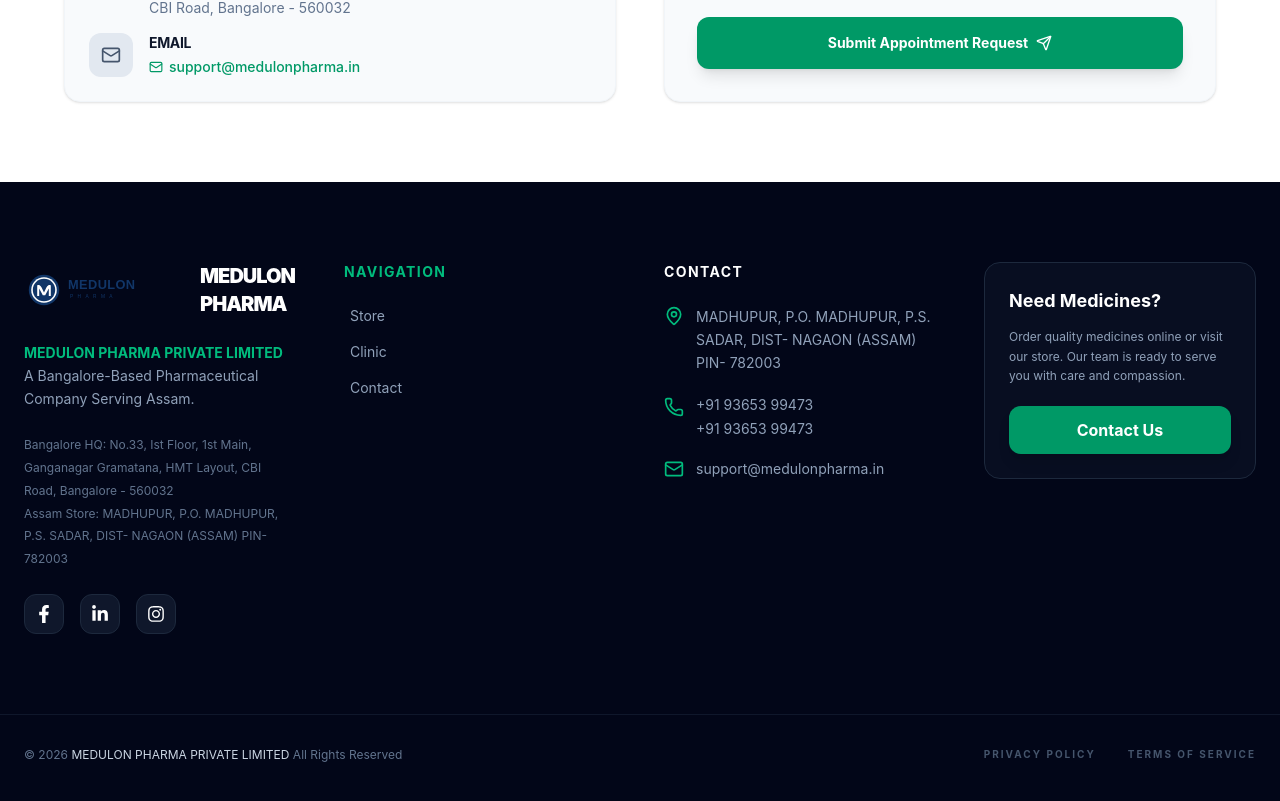
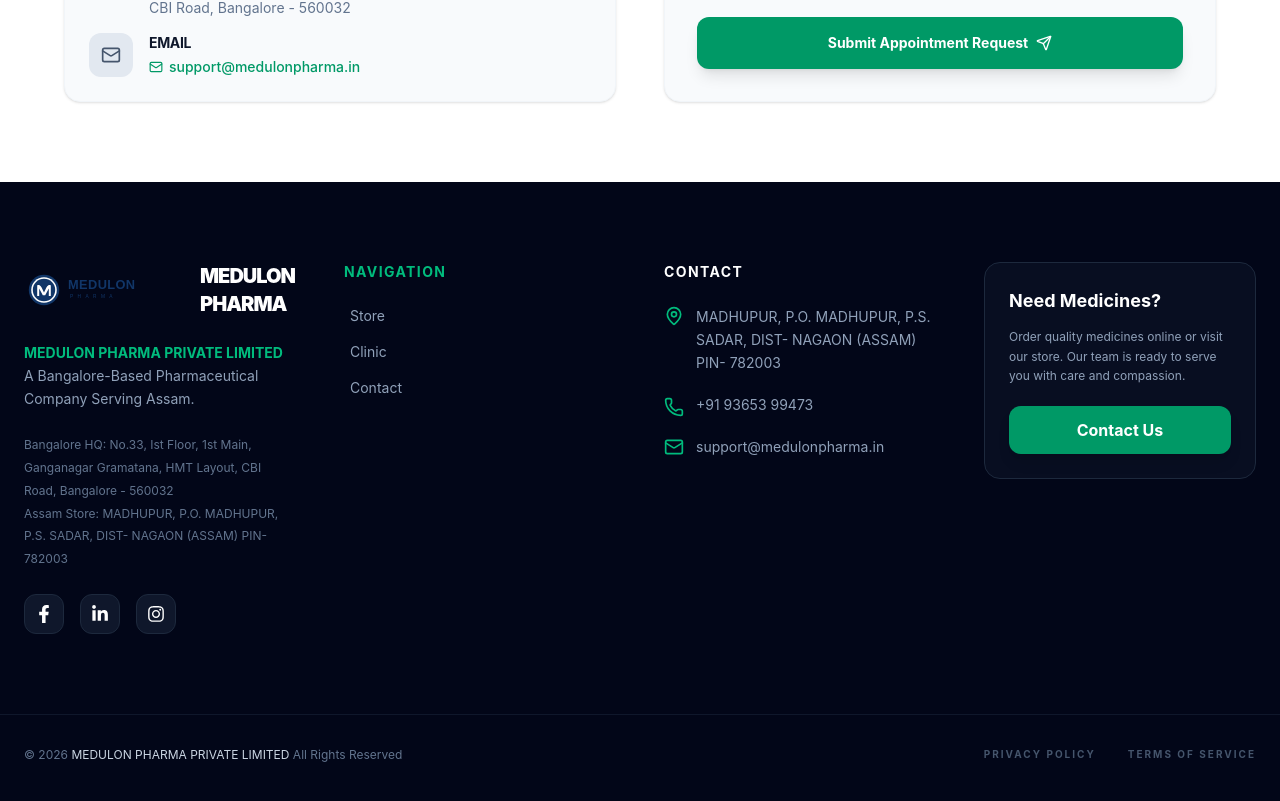
Before and after one commit to aminrakib/medulon-pharma, a React (Vite) app: page / in a window 1280 px wide. Shown: the part 7135-7936 px from the top of the page. Built offline with nearby package versions, Linux system fonts and the light colour scheme.

Commit message:
cleanup: removed alternative number from footer + navbar (mobile version) + vite config update

```diff
--- a/src/components/Footer.tsx
+++ b/src/components/Footer.tsx
@@ -28,7 +28,8 @@ export function Footer() {
               </span>
               <br />
               A Bangalore-Based Pharmaceutical Company Serving Assam.
-              <br /><br />
+              <br />
+              <br />
               <span className="text-xs text-slate-500">
                 Bangalore HQ: {config.marketingAddress}
               </span>
@@ -105,12 +106,12 @@ export function Footer() {
                   >
                     {config.orgPhoneNumber}
                   </a>
-                  <a
+                  {/* <a
                     href={`tel:${config.orgAltPhoneNumber}`}
                     className="hover:text-white transition-colors"
                   >
                     {config.orgAltPhoneNumber}
-                  </a>
+                  </a> */}
                 </div>
               </div>
               <div className="flex items-center gap-3">
--- a/src/components/Navbar.tsx
+++ b/src/components/Navbar.tsx
@@ -108,12 +108,12 @@ export function Navbar() {
                 >
                   {config.orgPhoneNumber}
                 </a>
-                <a
+                {/* <a
                   href={`tel:${config.orgAltPhoneNumber}`}
                   className="text-lg font-bold text-slate-950 leading-none"
                 >
                   {config.orgAltPhoneNumber}
-                </a>
+                </a> */}
               </div>
             </div>
 
--- a/vite.config.ts
+++ b/vite.config.ts
@@ -6,7 +6,7 @@ import path from "path";
 export default defineConfig({
   plugins: [react(), tailwindcss()],
   // Custom domains at the root level need '/'
-  base: "/",
+  // base: "/",
   resolve: {
     alias: {
       "@": path.resolve(__dirname, "./src"),
```
